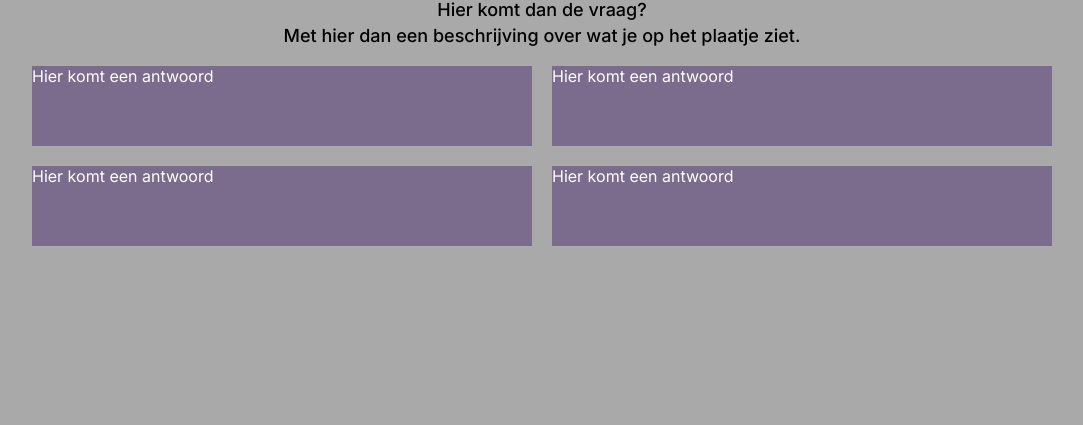
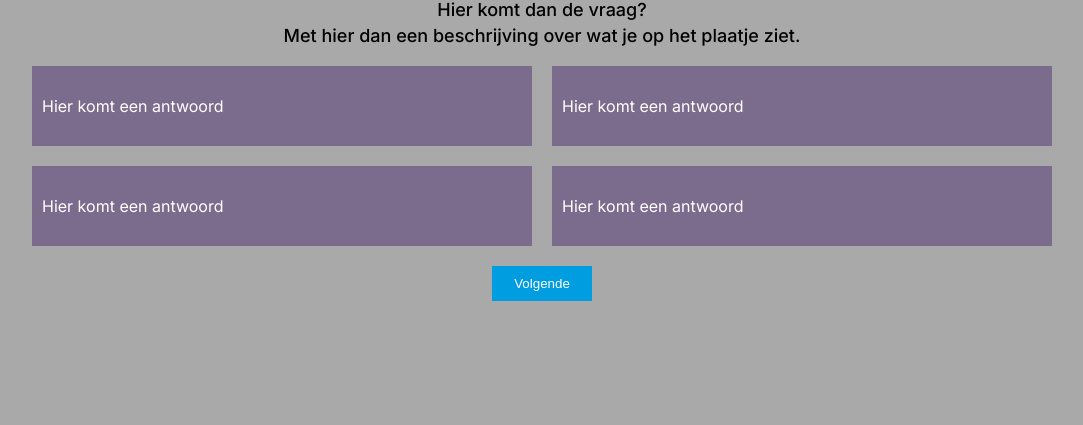
Before and after one commit to PebblesDV/CBR-Challenge, a PHP site: page /question.php in a window 1280 px wide. Shown: the part 375-800 px from the top of the page, without its empty margins (98-1181 px from the left). Run offline with PHP 8.4, Linux system fonts and the light colour scheme; data that the repository does not hold is empty.

Commit message:
added sumbit button and css

```diff
--- a/css/question.css
+++ b/css/question.css
@@ -36,9 +36,34 @@
   background-color: #7b6c8d;
   height: 80px;
   width: 500px;
+  display: flex;
+  align-items: center;
+}
+
+.answer-card:hover {
+  cursor: pointer;
+  scale: 1.02;
+  transition: 0.2s;
 }
 
 .answer {
   margin: 0;
   color: white;
+  padding: 10px;
+  max-width: fit-content;
 }
+
+.button {
+  width: 100px;
+  background-color: #009de0;
+  border: none;
+  color: white;
+  padding: 10px;
+  margin-top: 20px;
+}
+
+.button:hover {
+  cursor: pointer;
+  background-color: #017db3;
+  transition: 0.2s;
+}
--- a/question.php
+++ b/question.php
@@ -48,7 +48,12 @@
             </div>
         </div>
 
-        <div class="next-btn"></div>
+        <!-- met action en method zorgen dat hij naar volgende vraag gaat? -->
+        <div class="next-btn">
+            <form>
+                <input class="button" type="submit" name="next-question-btn" value="Volgende">
+            </form>
+        </div>
     </div>
 
 </body>
```
